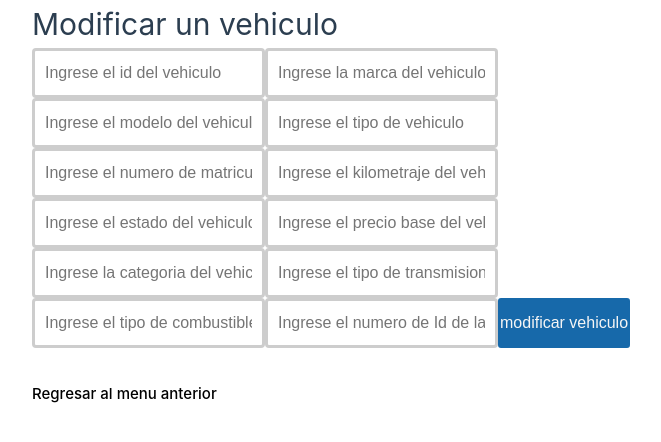
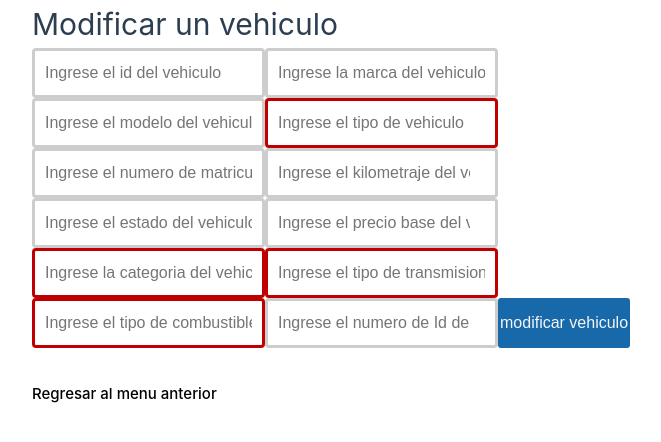
Before and after one commit to CristobalMilla/Lab_Fingeso_Part2, a Vue app in the folder FrontEnd/AutoAltiro/: page /modifyCar in a window 1280 px wide. Shown: the top 442 px of the page, without its empty margins (0-661 px from the left). Built offline with nearby package versions, Linux system fonts and the light colour scheme.

Commit message:
Añadir verificación de campos, HTML

```diff
--- a/FrontEnd/AutoAltiro/index.html
+++ b/FrontEnd/AutoAltiro/index.html
@@ -4,7 +4,7 @@
     <meta charset="UTF-8">
     <link rel="icon" href="/favicon.ico">
     <meta name="viewport" content="width=device-width, initial-scale=1.0">
-    <title>Vite App</title>
+    <title>AutoAltiro 🚗</title>
   </head>
   <body>
     <div id="app"></div>
--- a/FrontEnd/AutoAltiro/src/views/AddCar.vue
+++ b/FrontEnd/AutoAltiro/src/views/AddCar.vue
@@ -9,15 +9,15 @@
       <div class="InputContainer">
         <input type="marca" v-model="vehicleBrand" placeholder="Ingrese la marca del vehiculo">
         <input type="modelo" v-model="vehicleModel" placeholder="Ingrese el modelo del vehiculo">
-        <input type="tipo" v-model="vehicleType" placeholder="Ingrese el tipo de vehiculo">
+        <input type="tipo" v-model="vehicleType" required pattern="[BCDWVLSTFJXPQZEMRHYNGK]" maxlength=1 placeholder="Ingrese el tipo de vehiculo">
         <input type="matricula" v-model="vehicleNumber" placeholder="Ingrese el numero de matricula  del vehiculo">
-        <input type="kilometraje" v-model="vehicleMilleage" placeholder="Ingrese el kilometraje del vehiculo">
+        <input type="number" v-model="vehicleMilleage" min=0 placeholder="Ingrese el kilometraje del vehiculo">
         <input type="estado" v-model="vehicleState" placeholder="Ingrese el estado del vehiculo">
-        <input type="precioBase" v-model="vehicleBasePrice" placeholder="Ingrese el precio base del vehiculo">
-        <input type="categoria" v-model="vehicleCategory" placeholder="Ingrese la categoria del vehiculo">
-        <input type="transmision" v-model="vehicleTransmission" placeholder="Ingrese el tipo de transmision del vehiculo">
-        <input type="combustible" v-model="vehiculeFuel" placeholder="Ingrese el tipo de combustible del vehiculo">
-        <input type="idSucursal" v-model="sucursalId" placeholder="Ingrese el numero de Id de la sucursal">
+        <input type="number" v-model="vehicleBasePrice" min=0 placeholder="Ingrese el precio base del vehiculo">
+        <input type="categoria" v-model="vehicleCategory" required pattern="[MNEHCDIJSRFGPULWOX]" maxlength=1 placeholder="Ingrese la categoria del vehiculo">
+        <input type="text" v-model="vehicleTransmission" required pattern="[MNCABD]" maxlength=1 placeholder="Ingrese el tipo de transmision del vehiculo">
+        <input type="combustible" v-model="vehiculeFuel" required pattern="[RNDQHIECLSABMFVZUX]" maxlength=1 placeholder="Ingrese el tipo de combustible del vehiculo">
+        <input type="number" v-model="sucursalId" min=1 placeholder="Ingrese el numero de Id de la sucursal">
         <button class="sessionButton" @click="agregarVehiculo">Agregar vehiculo</button>
       </div>
       <div class="alsoButtons">
@@ -88,3 +88,17 @@
     },
   }
 </script>
+
+<style>
+input:required {
+  border-color: #800000;
+  border-width: 3px;
+}
+
+input:required:invalid {
+  border-color: #c00000;
+}
+input:required:valid {
+  border-color: #00c000;
+}
+</style>
--- a/FrontEnd/AutoAltiro/src/views/homeViews.vue
+++ b/FrontEnd/AutoAltiro/src/views/homeViews.vue
@@ -11,19 +11,19 @@
                 <div class="headerDescription" v-if="!register">Completar campos para iniciar sesion</div>
                 <div class="headerDescription" v-else>Completar campos para registro</div>
                 <div class="inputContainers" v-if="!register">
-                    <input type="email" v-model="username" placeholder="Ingrese correo">
+                    <input type="email" v-model="username" required pattern=".+@.+\..+" placeholder="Ingrese correo">
                     <input type="password" v-model="password" placeholder="Ingrese contraseña">
                     <button class="sessionButton" @click="login">Iniciar Sesion</button>
                 </div>
                 <div class="InputContainer" v-else>
-                    <input type="email" v-model="usernameRegister" placeholder="Ingrese correo">
-                    <input type="password" v-model="passwordRegister" placeholder="Ingrese contraseña">
-                    <input type="password" v-model="passwordRegisterConfirmation" placeholder="Ingrese contraseña nuevamente">
-                    <input type="rut" v-model="rutRegister" placeholder="Ingrese rut">
-                    <input type="name" v-model="nameRegister" placeholder="Ingrese su nombre">
-                    <input type="age" v-model="ageRegister" placeholder="Ingrese su edad">
-                    <input type="documentName" v-model="documentNameRegister" placeholder="Ingrese su numero de documento">
-                    <input type="licenceNumber" v-model="licenceNumberRegister" placeholder="Ingrese su numero de licencia de conducir">
+                    <input type="email" v-model="usernameRegister" required pattern=".+@.+\..+" placeholder="Ingrese correo">
+                    <input type="password" v-model="passwordRegister" required placeholder="Ingrese contraseña">
+                    <input type="password" v-model="passwordRegisterConfirmation" required placeholder="Ingrese contraseña nuevamente">
+                    <input type="tel" v-model="rutRegister" required pattern="[0-9]{8}-[0-9k]{1}" placeholder="RUT: 12345678-9">
+                    <input type="name" v-model="nameRegister" required placeholder="Ingrese su nombre">
+                    <input type="number" v-model="ageRegister" required min=18 placeholder="Ingrese su edad">
+                    <input type="documentName" v-model="documentNameRegister" required maxlength=100 placeholder="Ingrese su numero de documento">
+                    <input type="licenceNumber" v-model="licenceNumberRegister" required placeholder="Ingrese su numero de licencia de conducir">
                     <button class="sessionButton" @click="addUser">Registrarse</button>
                 </div>
                 <div class="alsoButtons">
@@ -145,5 +145,17 @@ export default{
 
 <style>
 
+input:required {
+  border-color: #800000;
+  border-width: 3px;
+}
+
+input:required:invalid {
+  border-color: #c00000;
+}
+input:required:valid {
+  border-color: #00c000;
+}
+
 
 </style>
--- a/FrontEnd/AutoAltiro/src/views/modifyCar.vue
+++ b/FrontEnd/AutoAltiro/src/views/modifyCar.vue
@@ -7,18 +7,18 @@
     <h1>Modificar un vehiculo</h1>
     <form>
       <div class="InputContainer">
-        <input type="idvehiculo" v-model="vehicleId" placeholder="Ingrese el id del vehiculo">
+        <input type="number" v-model="vehicleId" min=0 placeholder="Ingrese el id del vehiculo">
         <input type="marca" v-model="vehicleBrand" placeholder="Ingrese la marca del vehiculo">
         <input type="modelo" v-model="vehicleModel" placeholder="Ingrese el modelo del vehiculo">
-        <input type="tipo" v-model="vehicleType" placeholder="Ingrese el tipo de vehiculo">
-        <input type="matricula" v-model="vehiculeNumber" placeholder="Ingrese el numero de matricula  del vehiculo">
-        <input type="kilometraje" v-model="vehicleMilleage" placeholder="Ingrese el kilometraje del vehiculo">
+        <input type="tipo" v-model="vehicleType" required pattern="[BCDWVLSTFJXPQZEMRHYNGK]" maxlength=1 placeholder="Ingrese el tipo de vehiculo">
+        <input type="matricula" v-model="vehicleNumber" placeholder="Ingrese el numero de matricula  del vehiculo">
+        <input type="number" v-model="vehicleMilleage" min=0 placeholder="Ingrese el kilometraje del vehiculo">
         <input type="estado" v-model="vehicleState" placeholder="Ingrese el estado del vehiculo">
-        <input type="precioBase" v-model="vehicleBasePrice" placeholder="Ingrese el precio base del vehiculo">
-        <input type="categoria" v-model="vehicleCategory" placeholder="Ingrese la categoria del vehiculo">
-        <input type="transmision" v-model="vehicleTransmission" placeholder="Ingrese el tipo de transmision del vehiculo">
-        <input type="combustible" v-model="vehicleFuel" placeholder="Ingrese el tipo de combustible del vehiculo">
-        <input type="idSucursal" v-model="sucursalId" placeholder="Ingrese el numero de Id de la sucursal">
+        <input type="number" v-model="vehicleBasePrice" min=0 placeholder="Ingrese el precio base del vehiculo">
+        <input type="categoria" v-model="vehicleCategory" required pattern="[MNEHCDIJSRFGPULWOX]" maxlength=1 placeholder="Ingrese la categoria del vehiculo">
+        <input type="text" v-model="vehicleTransmission" required pattern="[MNCABD]" maxlength=1 placeholder="Ingrese el tipo de transmision del vehiculo">
+        <input type="combustible" v-model="vehiculeFuel" required pattern="[RNDQHIECLSABMFVZUX]" maxlength=1 placeholder="Ingrese el tipo de combustible del vehiculo">
+        <input type="number" v-model="sucursalId" min=1 placeholder="Ingrese el numero de Id de la sucursal">
         <button class="sessionButton" @click="modificarVehiculo">modificar vehiculo</button>
       </div>
       <div class="alsoButtons">
@@ -100,5 +100,15 @@
 </script>
 
 <style>
+input:required {
+  border-color: #800000;
+  border-width: 3px;
+}
 
+input:required:invalid {
+  border-color: #c00000;
+}
+input:required:valid {
+  border-color: #00c000;
+}
 </style>
```
